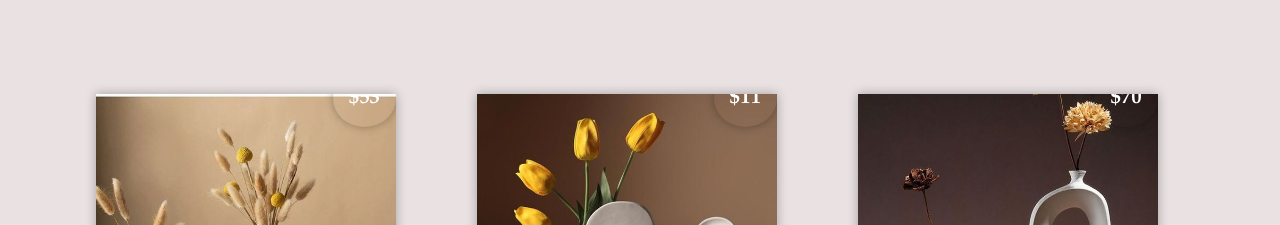
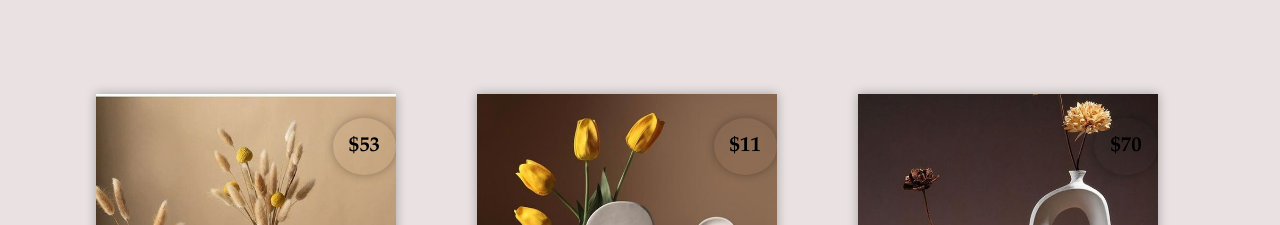
Before and after one commit to GulnazAlisherova/.diploma, a React (Create React App) app: page /products in a window 1280 px wide. Shown: the part 510-735 px from the top of the page. Built offline with nearby package versions, Linux system fonts and the light colour scheme.

Commit message:
added z-index

```diff
--- a/src/components/ProductList/ProductItem/ProductItem.module.css
+++ b/src/components/ProductList/ProductItem/ProductItem.module.css
@@ -9,6 +9,7 @@
   transition: all 0.2s linear;
   width: 100%;
   object-fit: cover;
+  display: block;
   width: 300px;
   height: 300px;
 }
@@ -65,10 +66,10 @@
 }
 .ProductItem .price {
   position: absolute;
-  top: -1.5rem;
+  top: 1.5rem;
   right: 0;
 
-  color: white;
+  color: black;
   font-weight: bold;
   font-size: 1.3rem;
   padding: 1rem;
```
